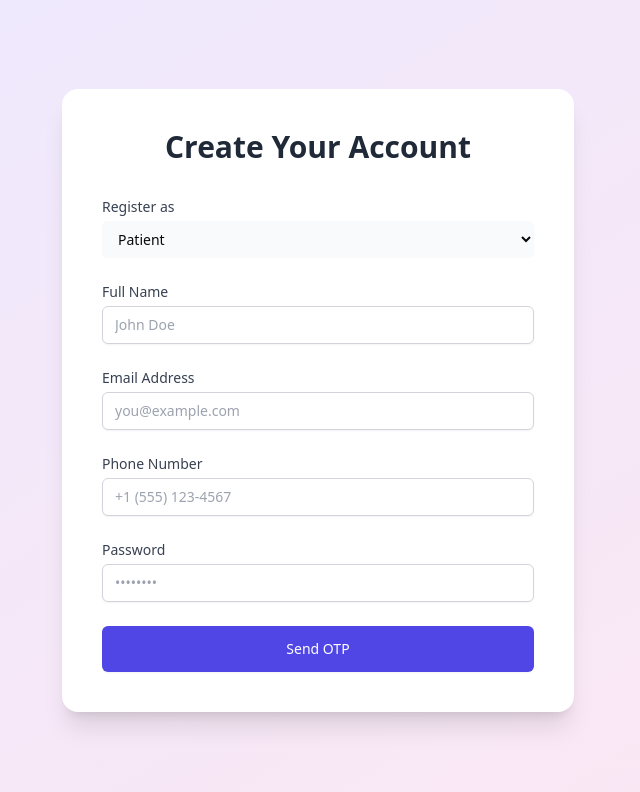
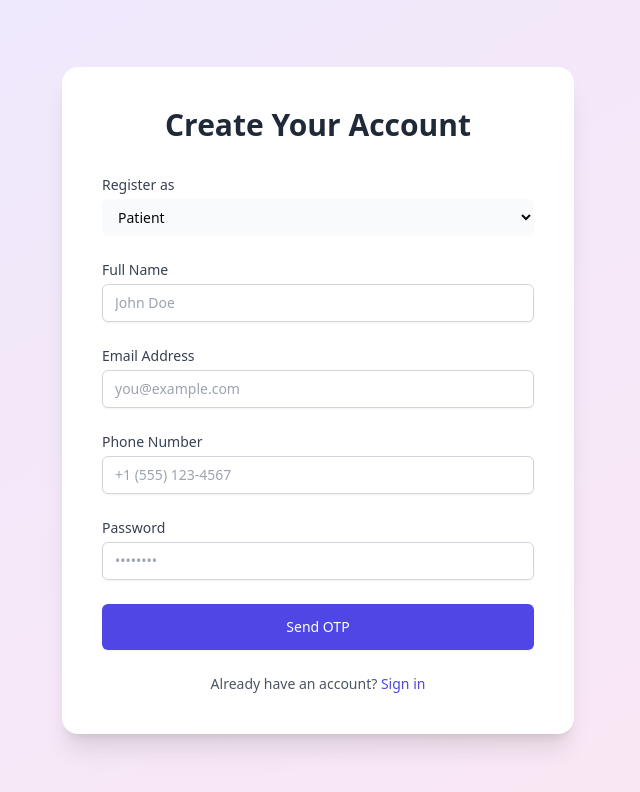
Before and after one commit to ITMsiza/smartcare-booking, a Next.js app: page /register in a window 1280 px wide. Shown: the top 792 px of the page, without its empty margins (322-962 px from the left). Built offline with nearby package versions, Linux system fonts and the light colour scheme; no server answers.

Commit message:
modified

```diff
--- a/src/app/(app)/login/page.tsx
+++ b/src/app/(app)/login/page.tsx
@@ -3,6 +3,7 @@
 
 import { useState } from "react";
 import { useRouter } from "next/navigation";
+import Link from "next/link";
 import {
   auth,
   getMultiFactorResolver,
@@ -189,6 +190,14 @@ export default function LoginPage() {
                 {loading ? "Signing in..." : "Sign In"}
               </button>
             </div>
+            <div className="text-center mt-4">
+              <p className="text-sm text-gray-600 dark:text-gray-400">
+                Don't have an account?{" "}
+                <Link href="/register" className="font-medium text-indigo-600 hover:text-indigo-500">
+                  Sign up
+                </Link>
+              </p>
+            </div>
           </form>
         ) : (
           <form onSubmit={handleMfaSignIn} className="space-y-6">
--- a/src/app/(app)/register/page.tsx
+++ b/src/app/(app)/register/page.tsx
@@ -3,6 +3,7 @@
 
 import { useState } from "react";
 import { useRouter } from "next/navigation";
+import Link from "next/link";
 import { auth } from "@/app/lib/firebase"; // Import Firebase auth
 import { signInWithCustomToken } from "firebase/auth";
 
@@ -168,6 +169,14 @@ export default function RegisterPage() {
               </button>
             )}
           </div>
+          <div className="text-center mt-4">
+              <p className="text-sm text-gray-600 dark:text-gray-400">
+                Already have an account?{" "}
+                <Link href="/login" className="font-medium text-indigo-600 hover:text-indigo-500">
+                  Sign in
+                </Link>
+              </p>
+            </div>
         </form>
       </div>
     </div>
```
